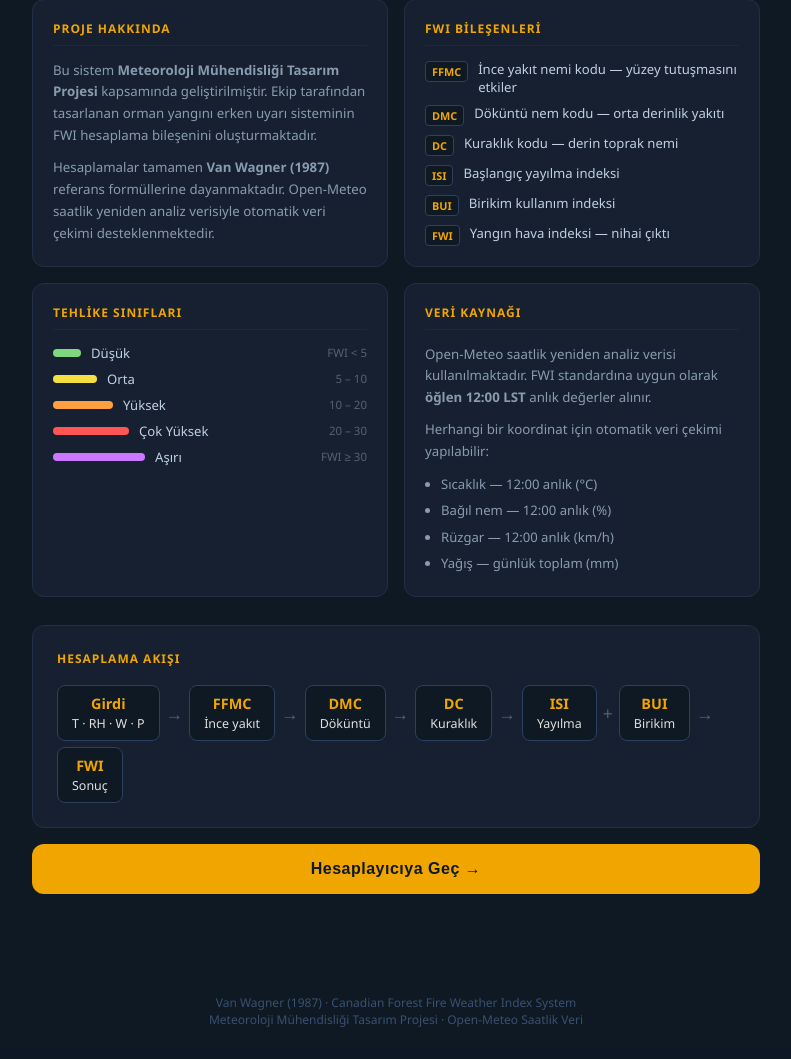
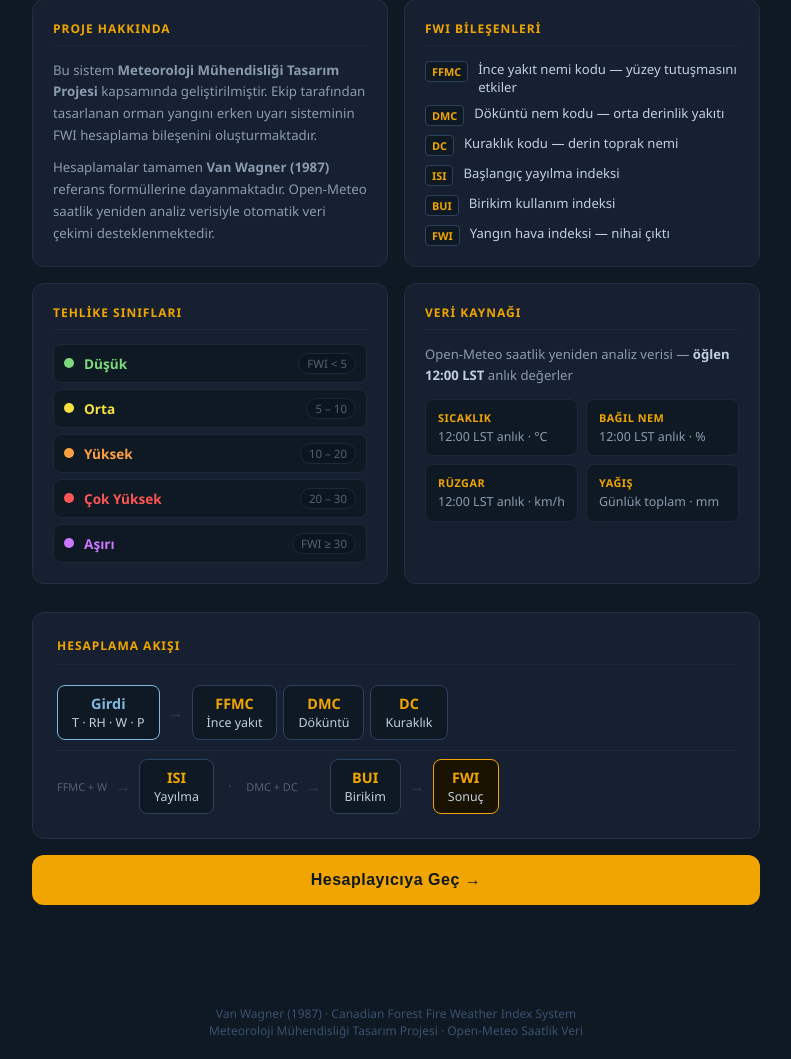
Before and after one commit to MrFBaker/orman-yangini, a Flask app: page / in a window 1280 px wide. Shown: the part 359-1418 px from the top of the page, without its empty margins (244-1035 px from the left). Before the commit the page ends 1386 px from the top, so only its background shows below. Run offline with Flask 3, Linux system fonts and the light colour scheme.

Commit message:
Referans test değerleri düzeltildi; Hakkında sayfası tasarımı iyileştirildi
- DC beklenen değer 19.80→21.76 (Lf=6.4 Temmuz için doğru değer)
- BUI 8.40→8.59, FWI 10.96→10.14 (DC'den kaskad)
- Tehlike sınıfları: renk noktalı temiz satır tasarımı
- Veri kaynağı: 2x2 chip grid
- Hesaplama akışı: iki satır yapısı (nem kodları + indeksler)

Co-Authored-By: Claude Sonnet 4.6 <noreply@anthropic.com>

```diff
--- a/app.py
+++ b/app.py
@@ -156,8 +156,10 @@ def referans_test():
     """
     girdi = {"temp": 17, "rh": 42, "wind": 25, "precip": 0, "month": 7,
              "ffmc0": 85.0, "dmc0": 6.0, "dc0": 15.0}
-    beklenen = {"ffmc": 87.69, "dmc": 8.50, "dc": 19.80,
-                "isi": 10.85, "bui": 8.40, "fwi": 10.96}
+    # Referans: Van Wagner (1987) + cffdrs standart implementasyonu
+    # Lf(Temmuz, lat>=20N) = 6.4  →  DC = 21.76, BUI ve FWI buna göre
+    beklenen = {"ffmc": 87.69, "dmc": 8.47, "dc": 21.76,
+                "isi": 10.85, "bui": 8.59, "fwi": 10.14}
 
     sonuc = f.hesapla(
         temp=girdi["temp"], rh=girdi["rh"], wind=girdi["wind"],
--- a/templates/index.html
+++ b/templates/index.html
@@ -103,36 +103,60 @@
       color: #f0a500; white-space: nowrap; flex-shrink: 0; margin-top: 1px;
     }
 
-    .risk-liste { display: flex; flex-direction: column; gap: 8px; }
-    .risk-satir { display: flex; align-items: center; gap: 10px; font-size: 0.82rem; }
-    .risk-bar {
-      height: 8px; border-radius: 4px; flex-shrink: 0;
+    /* TEHLİKE SINIFI SATIRI */
+    .risk-liste { display: flex; flex-direction: column; gap: 6px; }
+    .risk-satir {
+      display: flex; align-items: center; gap: 10px;
+      padding: 8px 10px; border-radius: 8px;
+      background: #0f1923; border: 1px solid #1a2a3a;
     }
-    .risk-adi { color: #c0d0e0; flex: 1; }
-    .risk-aralik { color: #556070; font-size: 0.72rem; }
+    .risk-nokta {
+      width: 10px; height: 10px; border-radius: 50%; flex-shrink: 0;
+    }
+    .risk-adi { font-size: 0.85rem; font-weight: 600; flex: 1; }
+    .risk-aralik {
+      font-size: 0.72rem; color: #556070;
+      background: #0a1520; border: 1px solid #1a2a3a;
+      padding: 2px 8px; border-radius: 20px; white-space: nowrap;
+    }
 
+    /* VERİ KAYNAGI GRID */
+    .veri-grid {
+      display: grid; grid-template-columns: 1fr 1fr; gap: 8px; margin-top: 12px;
+    }
+    .veri-chip {
+      background: #0f1923; border: 1px solid #1a2a3a;
+      border-radius: 8px; padding: 10px 12px;
+    }
+    .veri-chip .v-etiket { font-size: 0.68rem; color: #f0a500; font-weight: 700; text-transform: uppercase; letter-spacing: 0.5px; margin-bottom: 3px; }
+    .veri-chip .v-acik   { font-size: 0.78rem; color: #8a9bb0; line-height: 1.4; }
+
+    /* HESAPLAMA AKIŞI */
     .akis-kart {
-      background: #162030;
-      border: 1px solid #223047;
-      border-radius: 12px;
-      padding: 24px;
-      margin-bottom: 16px;
+      background: #162030; border: 1px solid #223047;
+      border-radius: 12px; padding: 24px; margin-bottom: 16px;
     }
     .akis-kart h3 {
-      font-size: 0.75rem;
-      color: #f0a500;
-      text-transform: uppercase;
-      letter-spacing: 1px;
-      margin-bottom: 18px;
+      font-size: 0.75rem; color: #f0a500; text-transform: uppercase;
+      letter-spacing: 1px; margin-bottom: 20px;
+      padding-bottom: 10px; border-bottom: 1px solid #1a2a3a;
     }
-    .akis { display: flex; align-items: center; flex-wrap: wrap; gap: 6px; }
+    .akis-satir {
+      display: flex; align-items: center; gap: 8px; flex-wrap: wrap; margin-bottom: 10px;
+    }
+    .akis-satir:last-child { margin-bottom: 0; }
     .akis-kutu {
       background: #0f1923; border: 1px solid #2c4060;
       border-radius: 8px; padding: 8px 14px;
-      font-size: 0.78rem; color: #e0e0e0; text-align: center;
+      font-size: 0.78rem; color: #c0d0e0; text-align: center; min-width: 64px;
     }
-    .akis-kutu strong { display: block; font-size: 0.9rem; color: #f0a500; margin-bottom: 2px; }
-    .akis-ok { color: #556070; font-size: 1.1rem; }
+    .akis-kutu strong { display: block; font-size: 0.9rem; color: #f0a500; margin-bottom: 1px; }
+    .akis-kutu.girdi  { border-color: #7eb8e0; }
+    .akis-kutu.girdi strong { color: #7eb8e0; }
+    .akis-kutu.cikti  { border-color: #f0a500; background: #1a1200; }
+    .akis-ok { color: #2c4060; font-size: 1rem; flex-shrink: 0; }
+    .akis-grup { display: flex; gap: 6px; flex-wrap: wrap; align-items: center; }
+    .akis-etiket { font-size: 0.68rem; color: #556070; white-space: nowrap; flex-shrink: 0; }
 
     .basla-btn {
       display: block; width: 100%; padding: 16px;
@@ -470,57 +494,80 @@
       <h3>Tehlike Sınıfları</h3>
       <div class="risk-liste">
         <div class="risk-satir">
-          <div class="risk-bar" style="width:28px;background:#7ed87e"></div>
-          <span class="risk-adi">Düşük</span><span class="risk-aralik">FWI &lt; 5</span>
+          <div class="risk-nokta" style="background:#7ed87e"></div>
+          <span class="risk-adi" style="color:#7ed87e">Düşük</span>
+          <span class="risk-aralik">FWI &lt; 5</span>
         </div>
         <div class="risk-satir">
-          <div class="risk-bar" style="width:44px;background:#f5e042"></div>
-          <span class="risk-adi">Orta</span><span class="risk-aralik">5 – 10</span>
+          <div class="risk-nokta" style="background:#f5e042"></div>
+          <span class="risk-adi" style="color:#f5e042">Orta</span>
+          <span class="risk-aralik">5 – 10</span>
         </div>
         <div class="risk-satir">
-          <div class="risk-bar" style="width:60px;background:#ffa040"></div>
-          <span class="risk-adi">Yüksek</span><span class="risk-aralik">10 – 20</span>
+          <div class="risk-nokta" style="background:#ffa040"></div>
+          <span class="risk-adi" style="color:#ffa040">Yüksek</span>
+          <span class="risk-aralik">10 – 20</span>
         </div>
         <div class="risk-satir">
-          <div class="risk-bar" style="width:76px;background:#ff5555"></div>
-          <span class="risk-adi">Çok Yüksek</span><span class="risk-aralik">20 – 30</span>
+          <div class="risk-nokta" style="background:#ff5555"></div>
+          <span class="risk-adi" style="color:#ff5555">Çok Yüksek</span>
+          <span class="risk-aralik">20 – 30</span>
         </div>
         <div class="risk-satir">
-          <div class="risk-bar" style="width:92px;background:#cc77ff"></div>
-          <span class="risk-adi">Aşırı</span><span class="risk-aralik">FWI ≥ 30</span>
+          <div class="risk-nokta" style="background:#cc77ff"></div>
+          <span class="risk-adi" style="color:#cc77ff">Aşırı</span>
+          <span class="risk-aralik">FWI ≥ 30</span>
         </div>
       </div>
     </div>
 
     <div class="bilgi-kart">
       <h3>Veri Kaynağı</h3>
-      <p>Open-Meteo saatlik yeniden analiz verisi kullanılmaktadır. FWI standardına uygun olarak <strong>öğlen 12:00 LST</strong> anlık değerler alınır.</p>
-      <p style="margin-top:10px">Herhangi bir koordinat için otomatik veri çekimi yapılabilir:</p>
-      <ul style="margin-top:8px;padding-left:16px;font-size:0.82rem;color:#8a9bb0;line-height:2">
-        <li>Sıcaklık — 12:00 anlık (°C)</li>
-        <li>Bağıl nem — 12:00 anlık (%)</li>
-        <li>Rüzgar — 12:00 anlık (km/h)</li>
-        <li>Yağış — günlük toplam (mm)</li>
-      </ul>
+      <p style="font-size:0.82rem;color:#8a9bb0;margin-bottom:10px">Open-Meteo saatlik yeniden analiz verisi — <strong style="color:#c0d0e0">öğlen 12:00 LST</strong> anlık değerler</p>
+      <div class="veri-grid">
+        <div class="veri-chip">
+          <div class="v-etiket">Sıcaklık</div>
+          <div class="v-acik">12:00 LST anlık · °C</div>
+        </div>
+        <div class="veri-chip">
+          <div class="v-etiket">Bağıl Nem</div>
+          <div class="v-acik">12:00 LST anlık · %</div>
+        </div>
+        <div class="veri-chip">
+          <div class="v-etiket">Rüzgar</div>
+          <div class="v-acik">12:00 LST anlık · km/h</div>
+        </div>
+        <div class="veri-chip">
+          <div class="v-etiket">Yağış</div>
+          <div class="v-acik">Günlük toplam · mm</div>
+        </div>
+      </div>
     </div>
   </div>
 
   <div class="akis-kart">
     <h3>Hesaplama Akışı</h3>
-    <div class="akis">
-      <div class="akis-kutu"><strong>Girdi</strong>T · RH · W · P</div>
+    <!-- Satır 1: Girdilerden nem kodları -->
+    <div class="akis-satir">
+      <div class="akis-kutu girdi"><strong>Girdi</strong>T · RH · W · P</div>
       <span class="akis-ok">→</span>
-      <div class="akis-kutu"><strong>FFMC</strong>İnce yakıt</div>
-      <span class="akis-ok">→</span>
-      <div class="akis-kutu"><strong>DMC</strong>Döküntü</div>
-      <span class="akis-ok">→</span>
-      <div class="akis-kutu"><strong>DC</strong>Kuraklık</div>
+      <div class="akis-grup">
+        <div class="akis-kutu"><strong>FFMC</strong>İnce yakıt</div>
+        <div class="akis-kutu"><strong>DMC</strong>Döküntü</div>
+        <div class="akis-kutu"><strong>DC</strong>Kuraklık</div>
+      </div>
+    </div>
+    <!-- Satır 2: Nem kodlarından indeksler → FWI -->
+    <div class="akis-satir" style="margin-top:8px;padding-top:8px;border-top:1px solid #1a2a3a">
+      <span class="akis-etiket">FFMC + W</span>
       <span class="akis-ok">→</span>
       <div class="akis-kutu"><strong>ISI</strong>Yayılma</div>
-      <span class="akis-ok">+</span>
+      <span class="akis-ok" style="margin:0 6px">·</span>
+      <span class="akis-etiket">DMC + DC</span>
+      <span class="akis-ok">→</span>
       <div class="akis-kutu"><strong>BUI</strong>Birikim</div>
       <span class="akis-ok">→</span>
-      <div class="akis-kutu"><strong>FWI</strong>Sonuç</div>
+      <div class="akis-kutu cikti"><strong>FWI</strong>Sonuç</div>
     </div>
   </div>
 
```
